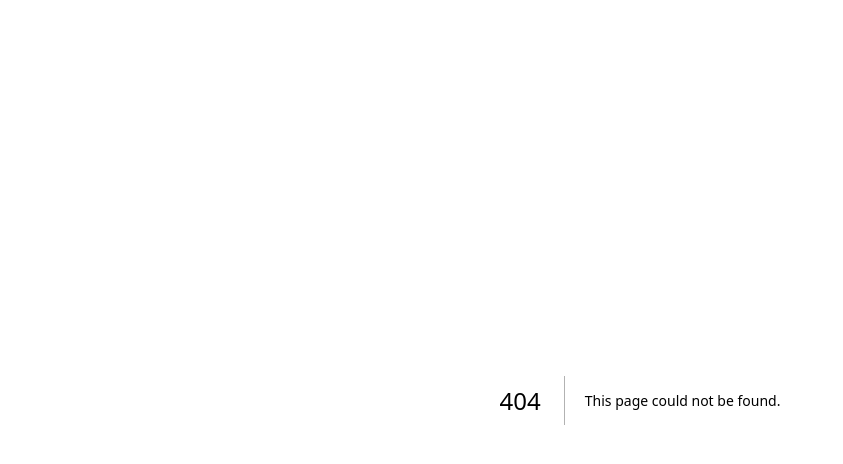
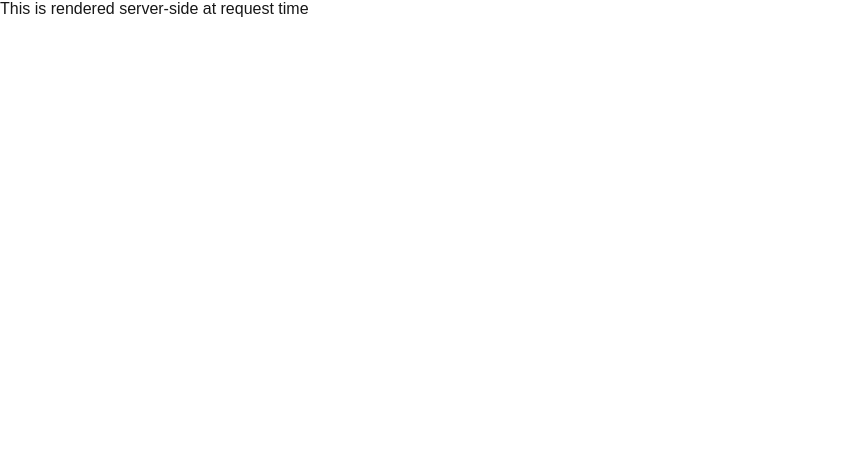
Before and after one commit to MarkDostie/nextcaller, a Next.js app: page /test in a window 1280 px wide. Before the commit this address had no page. Shown: the top 464 px of the page, without its empty margins (0-843 px from the left). Built offline with nearby package versions, Linux system fonts and the light colour scheme.

Commit message:
added page to test SSR

```diff
--- /dev/null
+++ b/pages/test.js
@@ -0,0 +1,11 @@
+export async function getServerSideProps() {
+  return {
+    props: {
+      message: 'This is rendered server-side at request time',
+    },
+  };
+}
+
+export default function Test({ message }) {
+  return <div>{message}</div>;
+}
```
